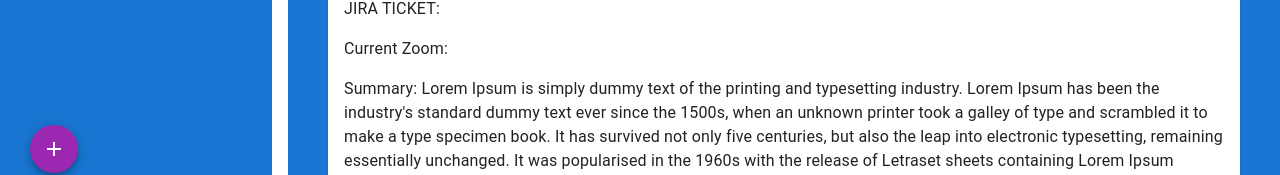
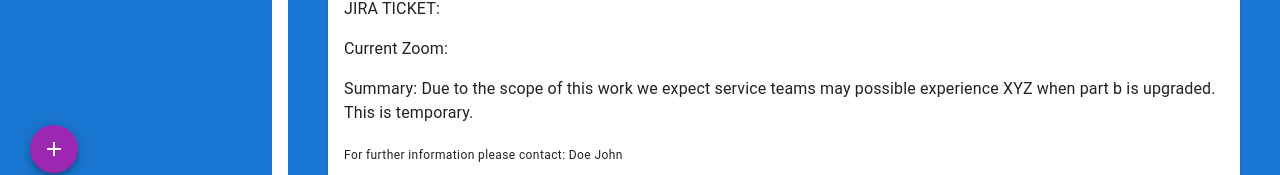
Before and after one commit to The-Shamm/255FinalProject, a React (Vite) app in the folder 255FinalProject/: page / in a window 1280 px wide. Both pictures are taken after a click on the button 1212 px from the left and 551 px from the top of the page. Shown: the part 607-782 px from the top of the page. Built offline with nearby package versions, Linux system fonts and the light colour scheme; no server answers.

Commit message:
updated typographies from lorem ipsum to actual text and added 2nd card info

```diff
--- a/255FinalProject/src/components/Feed.jsx
+++ b/255FinalProject/src/components/Feed.jsx
@@ -16,9 +16,9 @@ import ShareIcon from "@mui/icons-material/Share";
 import ExpandMoreIcon from "@mui/icons-material/ExpandMore";
 import MoreVertIcon from "@mui/icons-material/MoreVert";
 import { styled } from "@mui/material/styles";
-import Checkbox from '@mui/material/Checkbox';
-import FavoriteBorder from '@mui/icons-material/FavoriteBorder';
-import Favorite from '@mui/icons-material/Favorite';
+import Checkbox from "@mui/material/Checkbox";
+import FavoriteBorder from "@mui/icons-material/FavoriteBorder";
+import Favorite from "@mui/icons-material/Favorite";
 
 // Define the ExpandMore styled component
 const ExpandMore = styled((props) => {
@@ -41,9 +41,11 @@ const Feed = () => {
 
   return (
     <Box bgcolor="primary.main" flex={4} p={2}>
-     <Typography variant="h3" sx={{textAlign: "center", my: 2}}>Major Updates Feed</Typography>
+      <Typography variant="h3" sx={{ textAlign: "center", my: 2 }}>
+        Major Updates Feed
+      </Typography>
 
-      <Card sx={{m: 3}}>
+      <Card sx={{ m: 3 }}>
         <CardHeader
           avatar={
             <Avatar sx={{ bgcolor: red[500] }} aria-label="recipe">
@@ -75,7 +77,7 @@ const Feed = () => {
           <IconButton aria-label="add to favorites">
             <Checkbox
               icon={<FavoriteBorder />}
-              checkedIcon={<Favorite sx={{ color: 'secondary.main' }} />} // Corrected syntax for applying secondary color
+              checkedIcon={<Favorite sx={{ color: "secondary.main" }} />} // Corrected syntax for applying secondary color
             />
           </IconButton>
           <IconButton aria-label="share">
@@ -95,25 +97,17 @@ const Feed = () => {
             <Typography paragraph>JIRA TICKET:</Typography>
             <Typography paragraph>Current Zoom:</Typography>
             <Typography paragraph>
-              Summary: Lorem Ipsum is simply dummy text of the printing and
-              typesetting industry. Lorem Ipsum has been the industry's standard
-              dummy text ever since the 1500s, when an unknown printer took a
-              galley of type and scrambled it to make a type specimen book. It
-              has survived not only five centuries, but also the leap into
-              electronic typesetting, remaining essentially unchanged. It was
-              popularised in the 1960s with the release of Letraset sheets
-              containing Lorem Ipsum passages, and more recently with desktop
-              publishing software like Aldus PageMaker including versions of
-              Lorem Ipsum.
+              Summary: Due to the scope of this work we expect service teams may
+              possible experience XYZ when part b is upgraded. This is
+              temporary.
             </Typography>
-            <Typography>
-              Set aside off of the heat to let rest for 10 minutes, and then
-              serve.
+            <Typography variant="caption">
+              For further information please contact: Doe John
             </Typography>
           </CardContent>
         </Collapse>
       </Card>
-      <Card sx={{m: 3}}>
+      <Card sx={{ m: 3 }}>
         <CardHeader
           avatar={
             <Avatar sx={{ bgcolor: red[500] }} aria-label="recipe">
@@ -125,27 +119,27 @@ const Feed = () => {
               <MoreVertIcon />
             </IconButton>
           }
-          title="ONSR Identity and Security"
+          title="ONSR Change Freeze"
           subheader="June 9th, 2024"
         />
         <CardMedia
           component="img"
           height="194" // Changed to a pixel value for proper display
-          image="https://images.pexels.com/photos/2743739/pexels-photo-2743739.jpeg?auto=compress&cs=tinysrgb&w=1260&h=750&dpr=1"
+          image="https://images.pexels.com/photos/219837/pexels-photo-219837.jpeg?auto=compress&cs=tinysrgb&w=1260&h=750&dpr=1"
           alt="Head Down"
         />
         <CardContent>
           <Typography variant="body2" color="text.secondary">
-            Announcement, Team X is beginning work on project y, you may
-            encounter these specific issues. Please feel free to reach out for
-            additional questions, 2 hours of downtime expected
+            Announcement, The following cloud realms are currently being placed
+            under change freeze. Please do not implement any tickets unless
+            approved by SVP or higher. realms: X, Y, Z
           </Typography>
         </CardContent>
         <CardActions disableSpacing>
           <IconButton aria-label="add to favorites">
             <Checkbox
               icon={<FavoriteBorder />}
-              checkedIcon={<Favorite sx={{ color: 'secondary.main' }} />} // Corrected syntax for applying secondary color
+              checkedIcon={<Favorite sx={{ color: "secondary.main" }} />}
             />
           </IconButton>
           <IconButton aria-label="share">
@@ -165,20 +159,15 @@ const Feed = () => {
             <Typography paragraph>JIRA TICKET:</Typography>
             <Typography paragraph>Current Zoom:</Typography>
             <Typography paragraph>
-              Summary: Lorem Ipsum is simply dummy text of the printing and
-              typesetting industry. Lorem Ipsum has been the industry's standard
-              dummy text ever since the 1500s, when an unknown printer took a
-              galley of type and scrambled it to make a type specimen book. It
-              has survived not only five centuries, but also the leap into
-              electronic typesetting, remaining essentially unchanged. It was
-              popularised in the 1960s with the release of Letraset sheets
-              containing Lorem Ipsum passages, and more recently with desktop
-              publishing software like Aldus PageMaker including versions of
-              Lorem Ipsum.
+              Summary: Do the team X's work some tenancies are experiencing
+              problems where XYZ is unresponsive. Due to the widespread and
+              likely cause of this happening until a rollback is complete. The a
+              change freeze has been issued.
             </Typography>
-            <Typography>
-              Set aside off of the heat to let rest for 10 minutes, and then
-              serve.
+            <Typography variant="caption">
+              ONSR Change management <br></br>
+              Contact information: XXX-XXX-XXXX, <br></br>
+              Headed by: John Doe
             </Typography>
           </CardContent>
         </Collapse>
```
